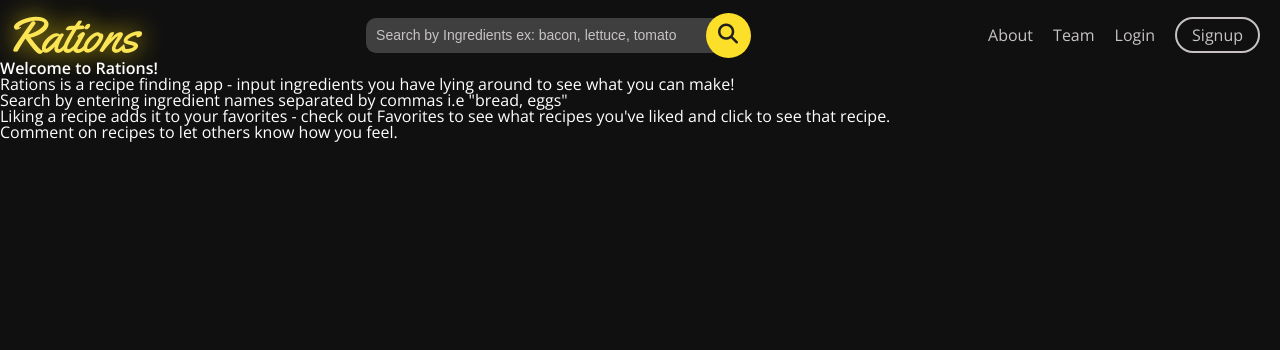
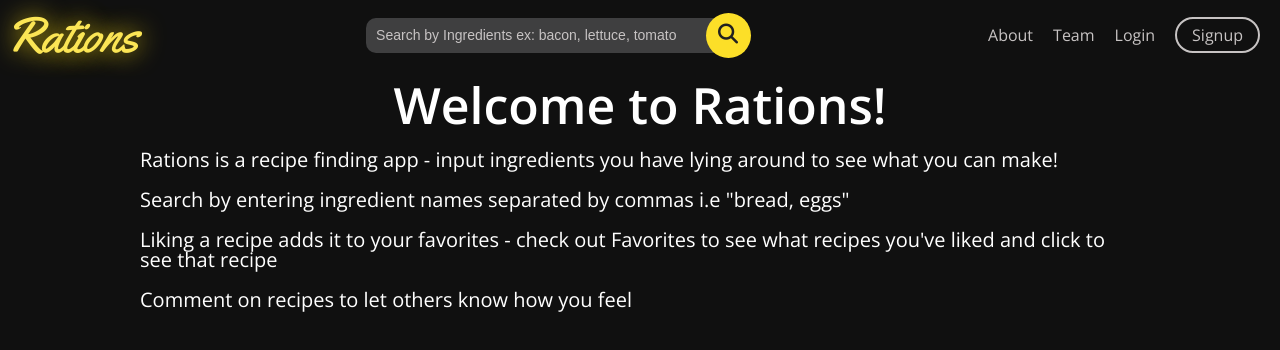
Before and after one commit to steebuu/Rations, a React (Create React App) app in the folder frontend/: page /#/about in a window 1280 px wide. Shown: the top 350 px of the page. Built offline with nearby package versions, Linux system fonts and the light colour scheme.

Commit message:
adds basic styling to about page

```diff
--- /dev/null
+++ b/frontend/src/components/main/about.css
@@ -0,0 +1,18 @@
+.about-container {
+    display: flex;
+    flex-direction: column;
+    margin: 0 auto;
+    max-width: 1000px;
+    /* align-items: center; */
+}
+
+.about-container p {
+    padding-bottom: 20px;
+    font-size: 20px;
+}
+
+.about-welcome {
+    font-size: 50px;
+    align-self: center;
+    padding: 20px;
+}
--- a/frontend/src/components/main/about_page.jsx
+++ b/frontend/src/components/main/about_page.jsx
@@ -1,13 +1,14 @@
-import React from 'react'
+import React from 'react';
+import './about.css';
 
 export default function aboutPage() {
     return (
-        <div>
-            <h1>Welcome to Rations!</h1>
+        <div className="about-container">
+            <h1 className="about-welcome">Welcome to Rations!</h1>
             <p> Rations is a recipe finding app - input ingredients you have lying around to see what you can make! </p>
             <p> Search by entering ingredient names separated by commas i.e "bread, eggs" </p>
-            <p> Liking a recipe adds it to your favorites - check out Favorites to see what recipes you've liked and click to see that recipe. </p>
-            <p> Comment on recipes to let others know how you feel. </p>
+            <p> Liking a recipe adds it to your favorites - check out Favorites to see what recipes you've liked and click to see that recipe </p>
+            <p> Comment on recipes to let others know how you feel </p>
         </div>
     )
 }
```
